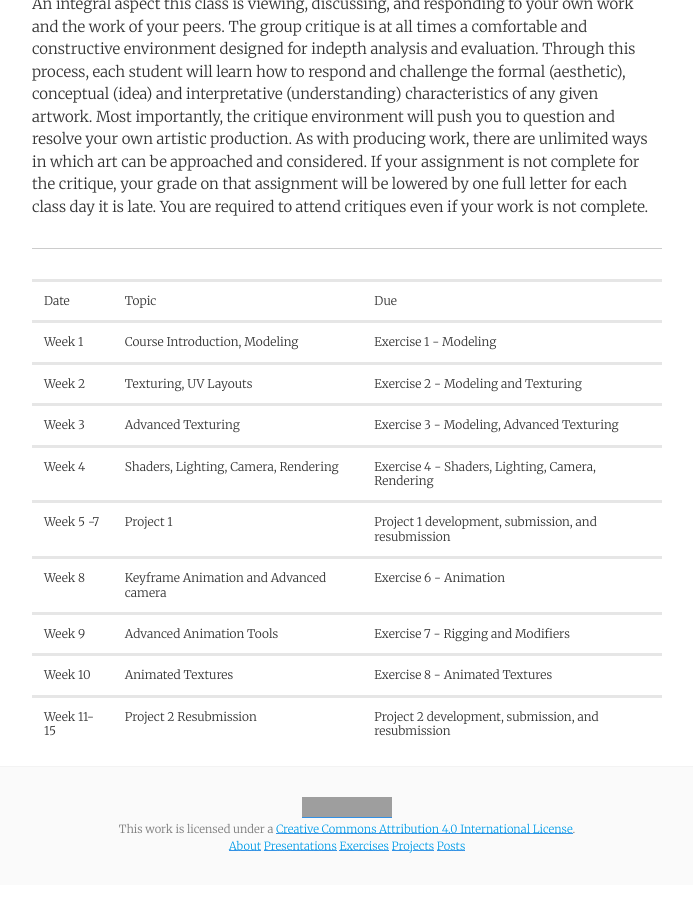
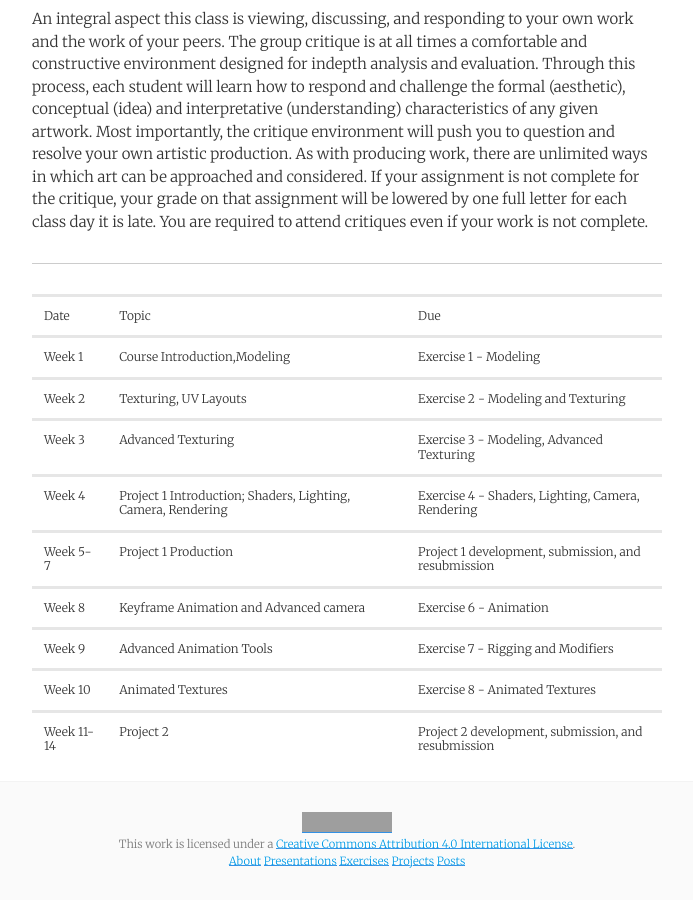
Before and after one commit to michael-collins/3d-modeling-rendering-animation-sp19--oer, a Jekyll site: the page built from _syllabus/art314-spring2019.md, in a window 1280 px wide and 900 px high, scrolled down 5601 px. Shown: the whole window, without its empty margins (293-986 px from the left). Built offline with Jekyll 4.4.1, drawn with Linux system fonts in a browser that asks for light colours; nearby versions of some CDN libraries; some of the changed text lies outside the part shown; grey boxes are pictures that could not be loaded.

Commit message:
cal and syllabus updates

```diff
--- /dev/null
+++ b/_includes/calendarSP2019.md
@@ -0,0 +1,15 @@
+<table class="feedback">
+  <tr class="table-labels">
+    <td class="table-label">Date</td>
+    <td class="table-label">Topic</td>
+    <td class="table-label">Due</td>
+  </tr>
+
+{% for item in site.data.calendarSP19 %}
+  <tr class="feedback-data">
+    <td>{{ item.Date }}</td>
+    <td>{{ item.Topic }}</td>
+    <td>{{ item.Due }}</td>
+  </tr>
+{% endfor %}
+</table>
--- a/_syllabus/art314-spring2019.md
+++ b/_syllabus/art314-spring2019.md
@@ -165,4 +167,4 @@ An integral aspect this class is viewing, discussing, and responding to your own
 
 * * *
 
-{% include calendarFA2018.md %}
+{% include calendarSP2019.md %}
```
Also changed, not shown: other parts of _syllabus/art314-spring2019.md (+3 -1 lines), _includes/calendarSP2018.md (renamed from _includes/calendar.md, +1 -3 lines), _syllabus/art314-spring2018.md (+1 -1 lines), _data/calendarSP19.csv (renamed from _data/calendarFA19.csv).
